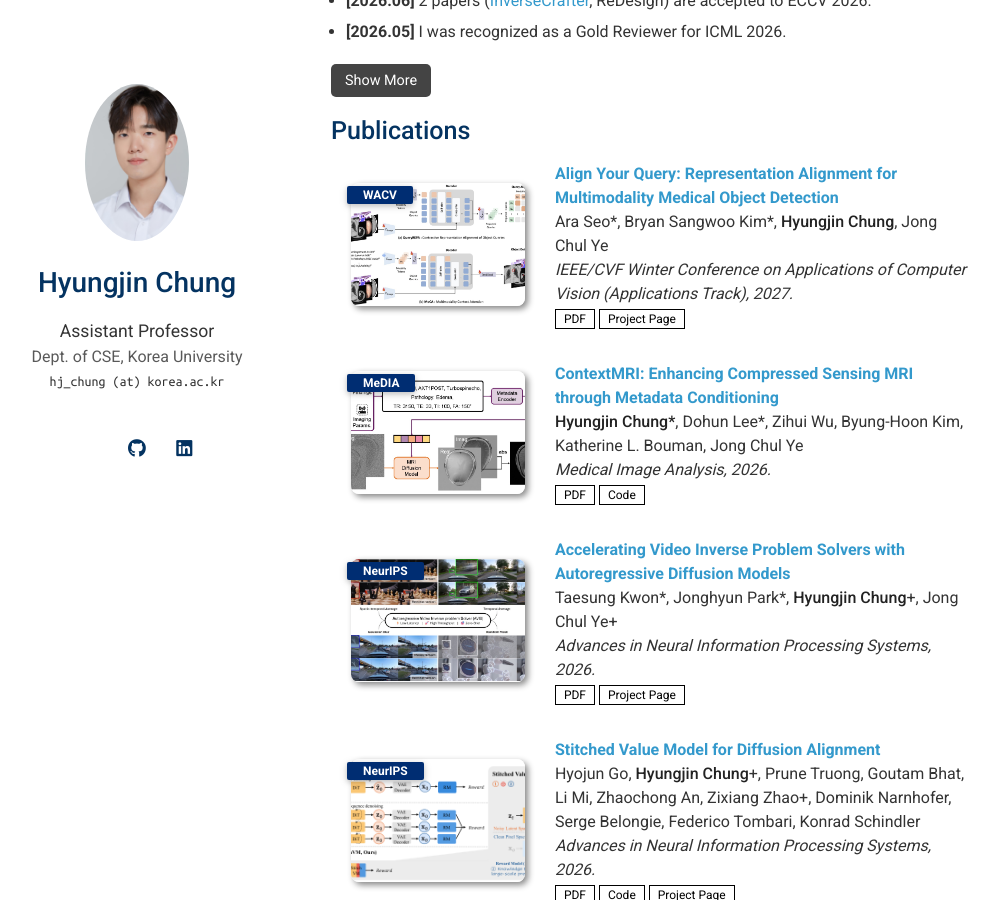
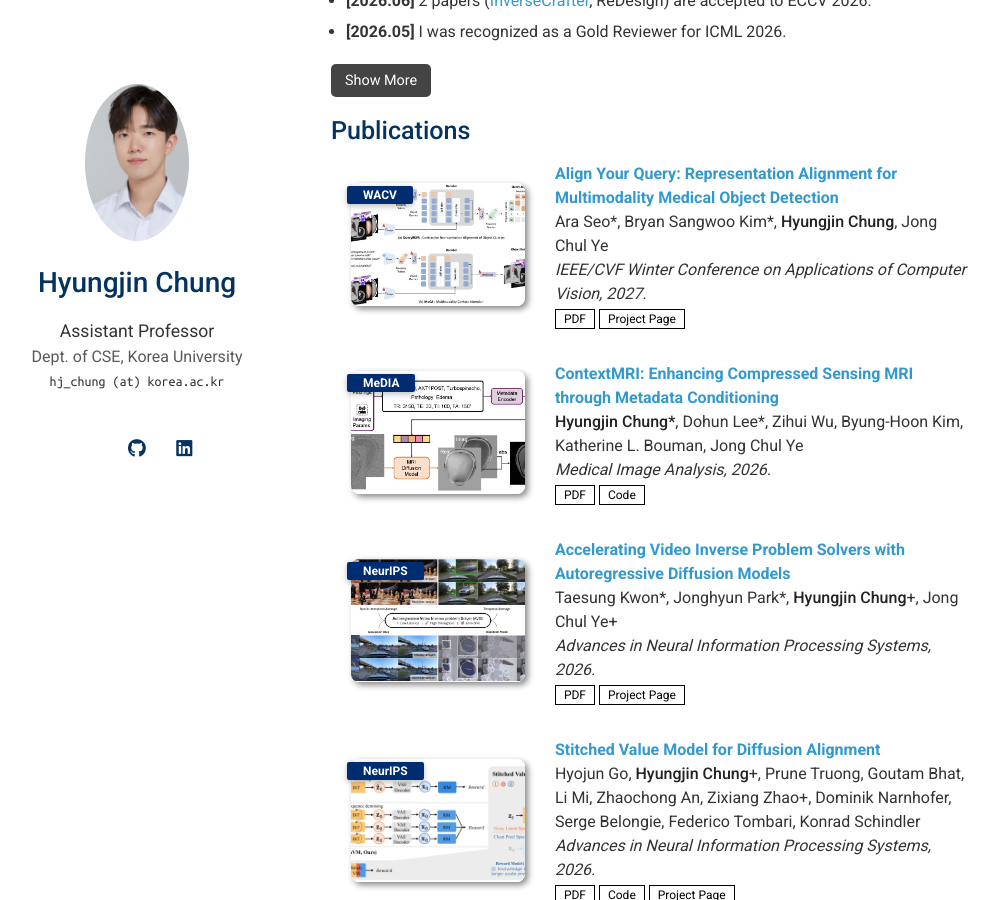
Before and after one commit to hyungjin-chung/hyungjin-chung.github.io, a Jekyll site: the page built from index.md, in a window 1280 px wide and 900 px high, scrolled down 567 px. Shown: the whole window, without its empty margins (139-1138 px from the left). Built offline with Jekyll 4.4.1, drawn with Linux system fonts in a browser that asks for light colours; a style sheet for code colours, icons or effects is not loaded.

Commit message:
wacv: drop track name
Co-Authored-By: Claude Opus 5.5 (1M context) <noreply@anthropic.com>

```diff
--- a/_data/publications.yml
+++ b/_data/publications.yml
@@ -2,7 +2,7 @@ main:
   - title: "Align Your Query: Representation Alignment for Multimodality Medical Object Detection"
     authors: Ara Seo*, Bryan Sangwoo Kim*, <strong>Hyungjin Chung</strong>, Jong Chul Ye
     conference_short: WACV
-    conference: IEEE/CVF Winter Conference on Applications of Computer Vision (Applications Track), 2027.
+    conference: IEEE/CVF Winter Conference on Applications of Computer Vision, 2027.
     pdf: https://arxiv.org/abs/2510.02789
     page: https://araseo.github.io/alignyourquery/
     image: /assets/img/publications/2027/alignyourquery.jpg
```
Also changed, not shown: 1 other file.
